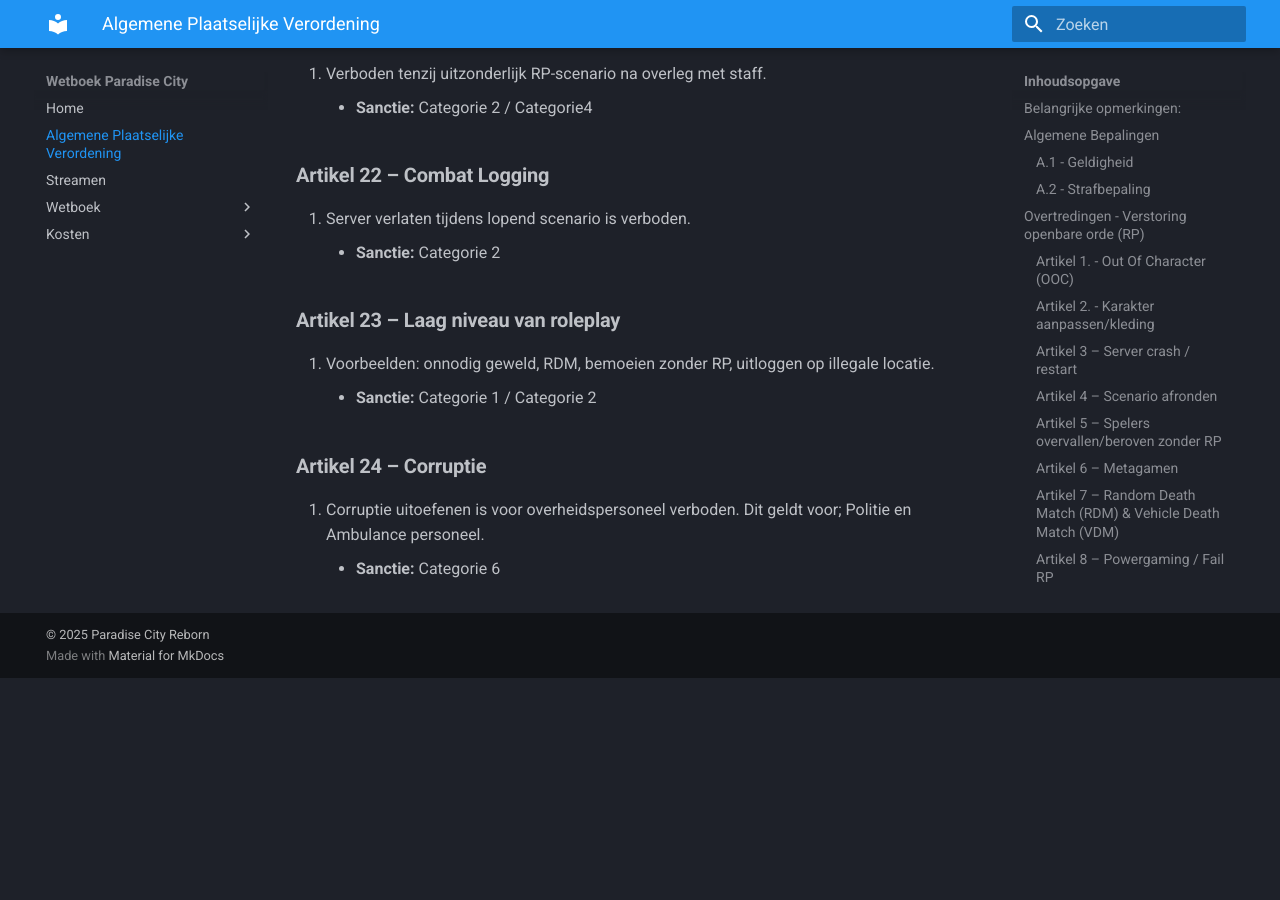
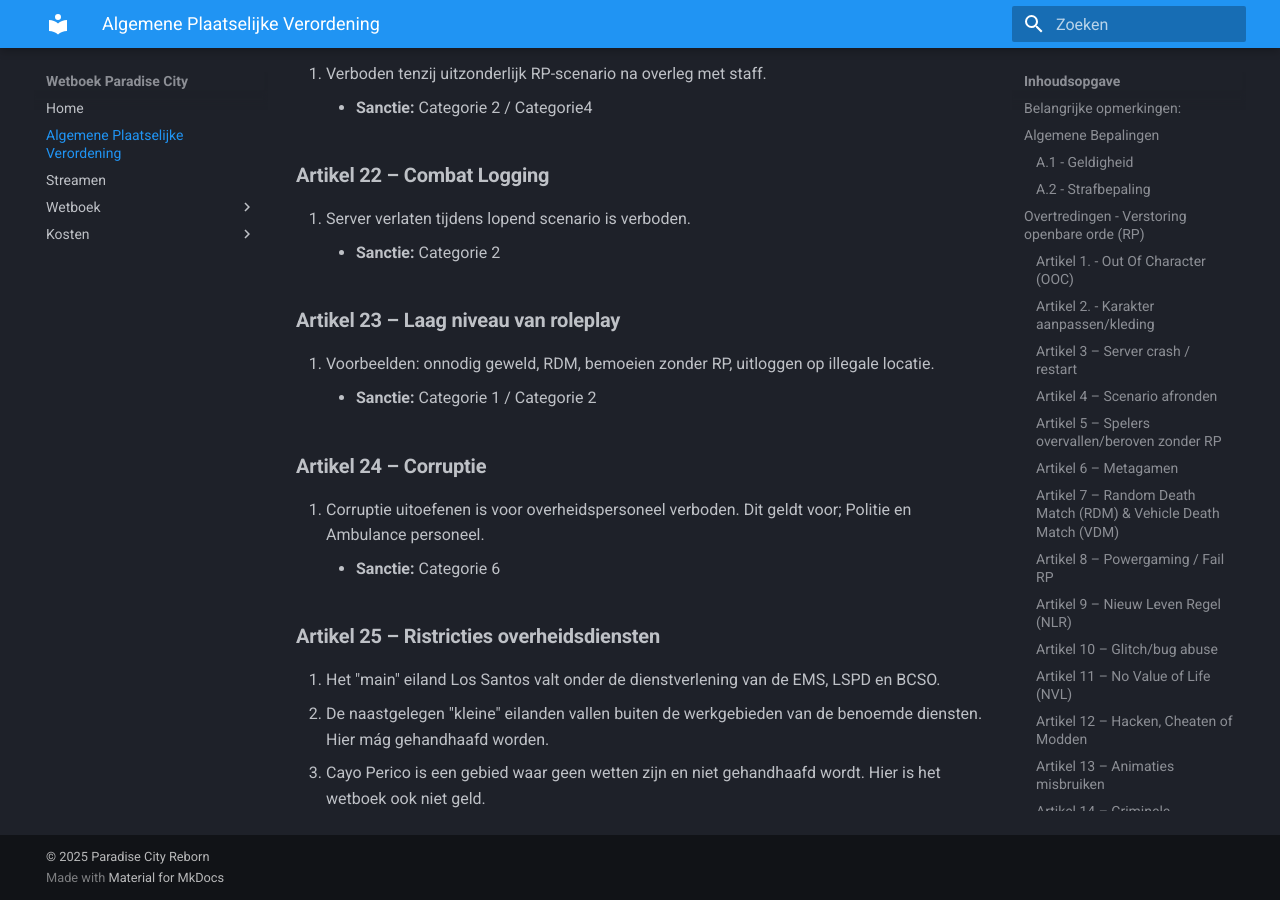
Before and after one commit to Paradise-City-Reborn/wetboek, an MkDocs documentation site: the page built from docs/apv.md, in a window 1280 px wide and 900 px high, scrolled down 4702 px. Built offline with MkDocs 1.6.1 and Material for MkDocs 9.7.7, drawn with Linux system fonts in a browser that asks for light colours; comment, search, counter and statistics services are not loaded; before the commit the page ends 5380 px from its top, so only the background shows below that.

Commit message:
**APV** * Artikel 25

```diff
--- a/docs/apv.md
+++ b/docs/apv.md
@@ -142,3 +142,8 @@ Hiervoor is bewijs nodig (video of foto). Zonder bewijs kan een straf niet worde
 ### **Artikel 24 – Corruptie**
 1. Corruptie uitoefenen is voor overheidspersoneel verboden. Dit geldt voor; Politie en Ambulance personeel.
     *  **Sanctie:** Categorie 6
+
+### **Artikel 25 – Ristricties overheidsdiensten**
+1. Het "main" eiland Los Santos valt onder de dienstverlening van de EMS, LSPD en BCSO.
+2. De naastgelegen "kleine" eilanden vallen buiten de werkgebieden van de benoemde diensten. Hier mág gehandhaafd worden.
+3. Cayo Perico is een gebied waar geen wetten zijn en niet gehandhaafd wordt. Hier is het wetboek ook niet geld.
```
